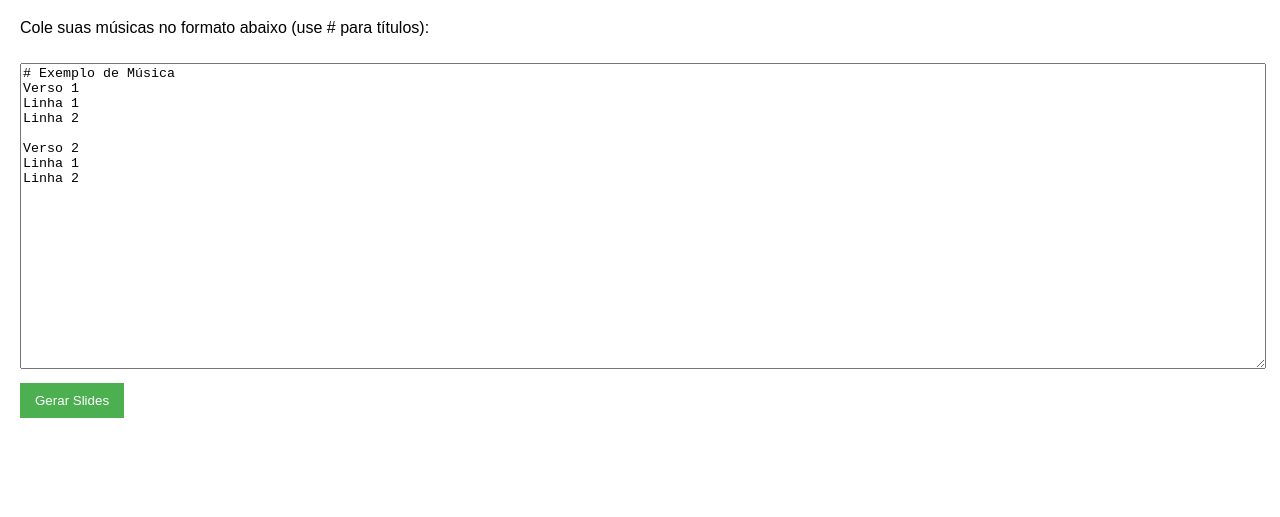
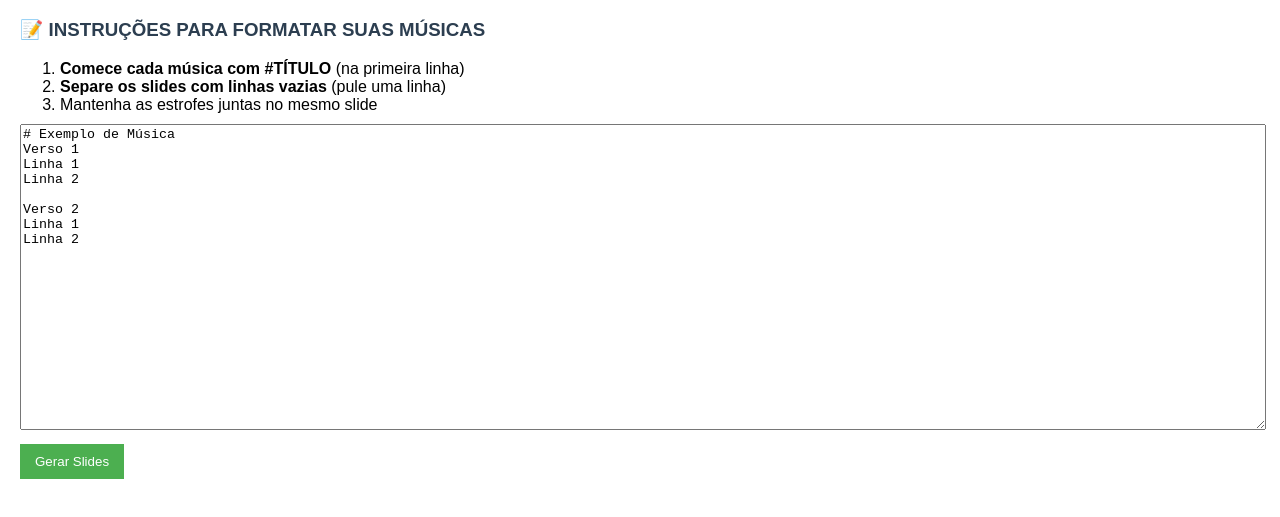
Before and after one commit to vitoreleuterio/MUSICAS, a plain HTML site: page index.html in a window 1280 px wide. Shown: the part 61-578 px from the top of the page. Drawn offline with Linux system fonts and the light colour scheme.

Commit message:
Update index.html

```diff
--- a/index.html
+++ b/index.html
@@ -11,7 +11,13 @@
 </head>
 <body>
     <h1>Gerador de Slides de Músicas</h1>
-    <p>Cole suas músicas no formato abaixo (use # para títulos):</p>
+   <h3 style="color: #2c3e50; margin-top: 0;">📝 INSTRUÇÕES PARA FORMATAR SUAS MÚSICAS</h3>
+
+<ol style="margin-bottom: 0;">
+<li><strong>Comece cada música com #TÍTULO</strong> (na primeira linha)</li>
+<li><strong>Separe os slides com linhas vazias</strong> (pule uma linha)</li>
+<li>Mantenha as estrofes juntas no mesmo slide</li>
+</ol>
     <textarea id="songInput">
 # Exemplo de Música
 Verso 1
```
